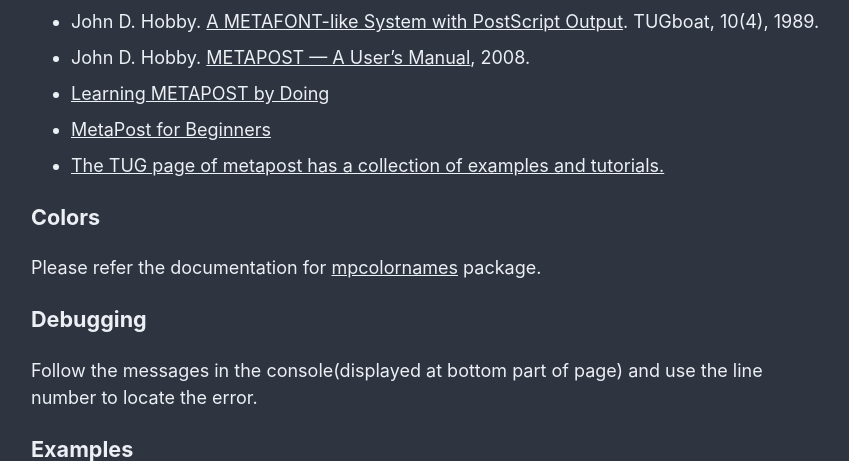
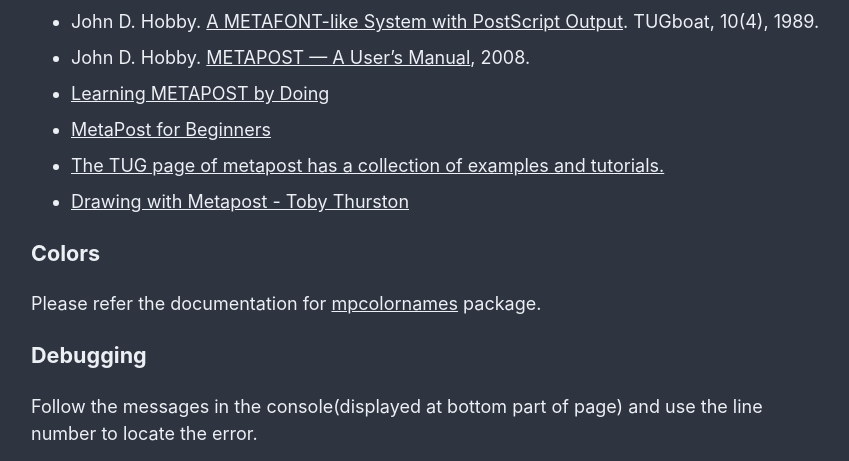
Before and after one commit to santhoshtr/metapost-sandbox, a FastAPI app: page /documentation in a window 1280 px wide. Shown: the part 246-707 px from the top of the page, without its empty margins (209-1058 px from the left). Run offline with FastAPI, Linux system fonts and the light colour scheme.

Commit message:
Add more documentation

```diff
--- a/templates/documentation.html
+++ b/templates/documentation.html
@@ -62,6 +62,7 @@
                     <li><a href="https://staff.fnwi.uva.nl/a.j.p.heck/Courses/mptut.pdf" rel="nofollow">Learning METAPOST by Doing</a></li>
                     <li><a href="https://meeting.contextgarden.net/2008/talks/2008-08-22-hartmut-metapost/mptut-context2008.pdf" rel="nofollow">MetaPost for Beginners</a></li>
                     <li><a href="https://tug.org/metapost.html" rel="nofollow">The TUG page of metapost has a collection of examples and tutorials.</a></li>
+                    <li><a href="https://tug.ctan.org/info/drawing-with-metapost/Drawing-with-Metapost.pdf">Drawing with Metapost - Toby Thurston</a></li>
                 </ul>
                 <h3>Colors</h3>
                 <p>Please refer the documentation for <a href="https://in.mirrors.cicku.me/ctan/graphics/metapost/contrib/macros/mpcolornames/doc/metapost/mpcolornames/mpcolornames.pdf">mpcolornames</a> package.
```
